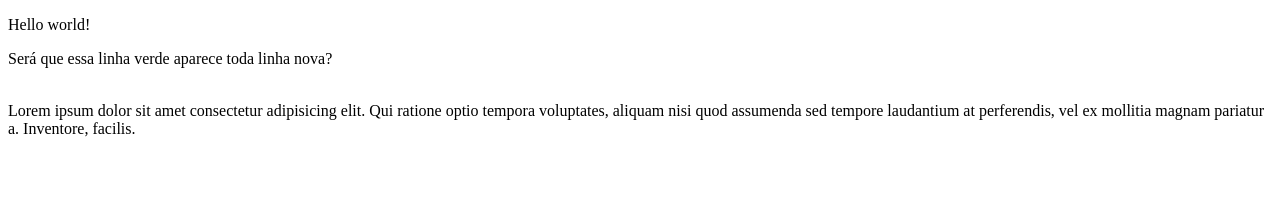
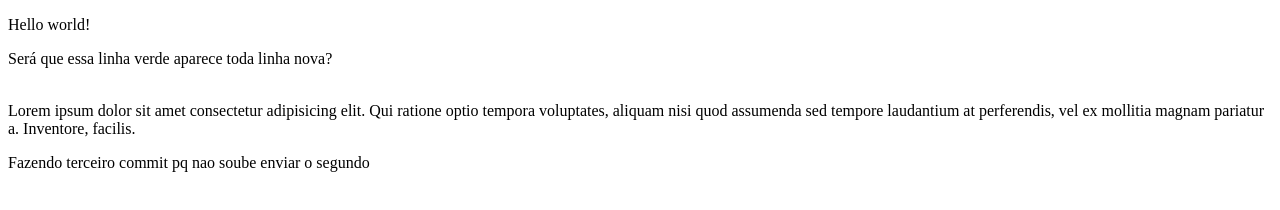
Before and after one commit to rmagaldi/learning, a plain HTML site: page index.html in a window 1280 px wide. Drawn offline with Linux system fonts and the light colour scheme.

Commit message:
Terceiro commit, pq nao soube enviar o segundo

```diff
--- a/index.html
+++ b/index.html
@@ -12,4 +12,5 @@
 <header>Será que essa linha verde aparece toda linha nova?</header>
 <img src="" alt="">
 <p>Lorem ipsum dolor sit amet consectetur adipisicing elit. Qui ratione optio tempora voluptates, aliquam nisi quod assumenda sed tempore laudantium at perferendis, vel ex mollitia magnam pariatur a. Inventore, facilis.</p>
+<p>Fazendo terceiro commit pq nao soube enviar o segundo</p>
 </html>
```
